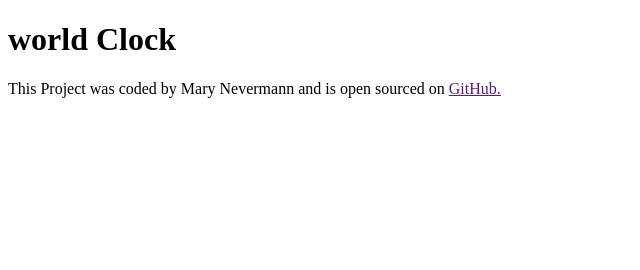
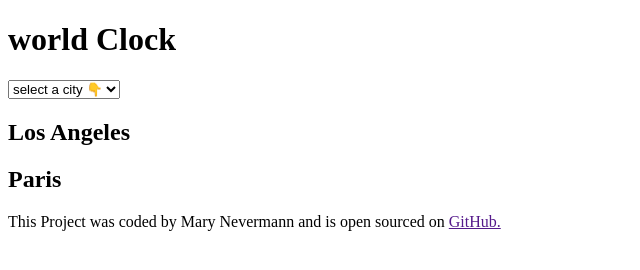
Before and after one commit to Mary-clouds/world-clock, a plain HTML site: page index.html in a window 1280 px wide. Shown: the whole page, without its empty margins (0-640 px from the left). Drawn offline with nearby package versions, Linux system fonts and the light colour scheme.

Commit message:
Update index.html
added the select element and the moment.js  links

```diff
--- a/index.html
+++ b/index.html
@@ -4,15 +4,53 @@
     <meta charset="UTF-8">
     <meta name="viewport" content="width=device-width, initial-scale=1.0">
     <link rel="stylesheet" href="css/style.css">
+    <script src="https://cdnjs.cloudflare.com/ajax/libs/moment.js/2.30.1/moment.min.js"></script>
+    <script src="https://cdnjs.cloudflare.com/ajax/libs/moment-timezone/0.5.45/moment-timezone-with-data-1970-2030.min.js"> </script>
 
 
     <title>World Clock-Mary Nevermann</Clock-Mary></title>
 </head>
 <body>
+    <div class="container">
     <h1>world Clock</h1>
+    <select id="city-List">
+        <option value="">
+            select a city 👇
+        </option>
+        <option value="Europe/London">
+           London
+        </option>
+        <option value="America/Los_Angeles">
+            Los_Angeles
+         </option>
+         <option value="Pacific/Auckland">
+            Auckland
+         </option>
+    </select>
+
+    <div class="cities">
+        <div class="city" id="los-angeles">
+            <div>
+                <h2>Los Angeles</h2>
+                <div class="date"></div>
+            </div>
+            <div class="time"></div>
+        </div>
+
+        <div class="city" id="paris">
+            <div>
+                <h2>Paris</h2>
+                <div class="date"></div>
+            </div>
+            <div class="time"></div>
+        </div>
+
+    </div>
+</div>
     <footer>
         This Project was coded by Mary Nevermann and is open sourced on <a href="" target="_blank">GitHub.</a>
     </footer>
+
     <script src="src/index.js"></script>
 </body>
 </html>
```
